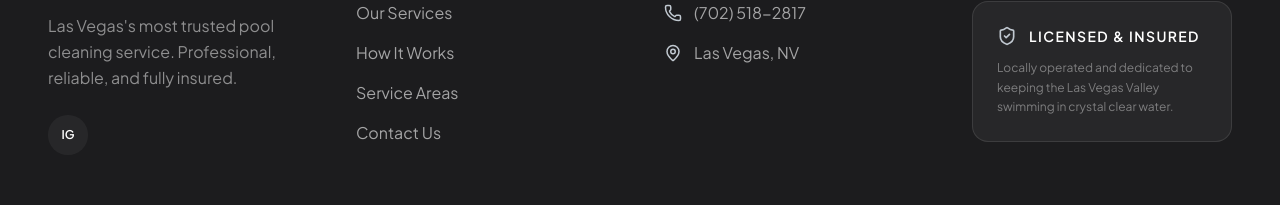
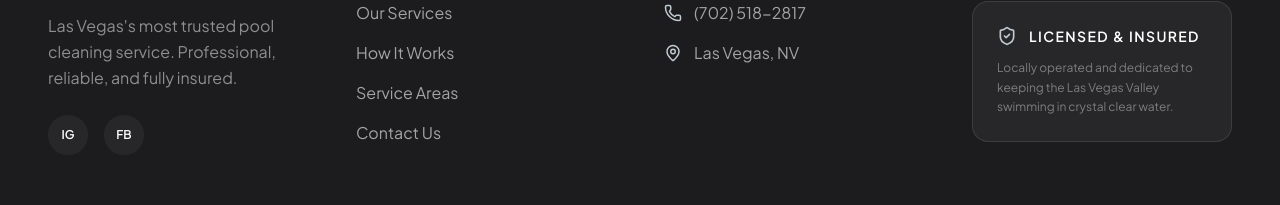
Before and after one commit to jdchavez1231-dev/Silver-Blue-Pool, a React (Vite) app: page / in a window 1280 px wide. Shown: the part 6017-6222 px from the top of the page. Built offline with nearby package versions, Linux system fonts and the light colour scheme.

Commit message:
Add Facebook link to footer

```diff
--- a/src/App.tsx
+++ b/src/App.tsx
@@ -787,6 +787,15 @@ const Footer = () => {
               >
                 <span className="text-xs font-bold">IG</span>
               </a>
+              <a
+                href="https://www.facebook.com/profile.php?id=61573260552134"
+                target="_blank"
+                rel="noopener noreferrer"
+                aria-label="Silver Blue Pool Care on Facebook"
+                className="w-10 h-10 rounded-full bg-white/5 flex items-center justify-center hover:bg-deep-blue transition-colors"
+              >
+                <span className="text-xs font-bold">FB</span>
+              </a>
             </div>
           </div>
 
```
